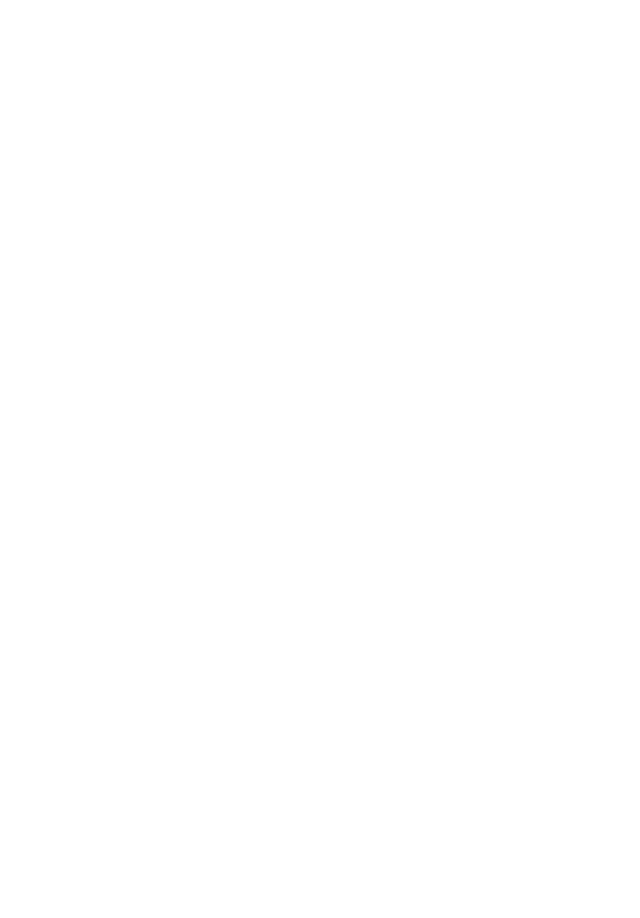
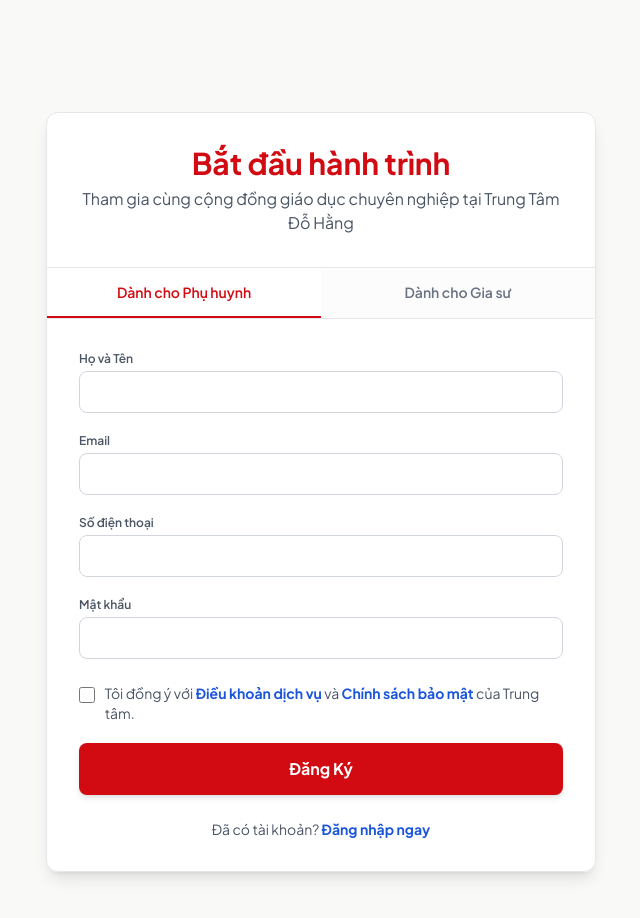
Before and after one commit to binhv005/tutor-website-project, a React (Vite) app in the folder tutor-frontend/: page /register in a window 1280 px wide. Before the commit this address had no page. Shown: the whole page, without its empty margins (319-959 px from the left). Before the commit the page ends 800 px from the top, so only its background shows below. Built offline with nearby package versions, Linux system fonts and the light colour scheme; the HTML template or start-up script is replaced by a standard one.

Commit message:
feat: add register page and route register

```diff
--- a/tutor-frontend/src/App.jsx
+++ b/tutor-frontend/src/App.jsx
@@ -7,6 +7,7 @@
 import ParentPage from "./pages/ParentPage";
 import TutorPage from "./pages/TutorPage";
 import LoginPage from "./pages/LoginPage";
+import RegisterPage from "./pages/RegisterPage";
 function App() {
   return (
     <BrowserRouter>
@@ -20,6 +21,7 @@
           <Route path="tutors" element={<TutorPage />} />
         </Route>
         <Route path="/login" element={<LoginPage />} />
+        <Route path="/register" element={<RegisterPage />} />
       </Routes>
     </BrowserRouter>
   );
--- /dev/null
+++ b/tutor-frontend/src/pages/RegisterPage.jsx
@@ -0,0 +1,216 @@
+import { useState } from "react";
+import { Link } from "react-router-dom";
+export default function RegisterPage() {
+  const [activeTab, setActiveTab] = useState("parent");
+
+  const [formData, setFormData] = useState({
+    fullName: "",
+    email: "",
+    phone: "",
+    subject: "",
+    password: "",
+    agreeTerms: false,
+  });
+  const [isLoading, setIsLoading] = useState(false);
+
+  const handleInputChange = (e) => {
+    const { name, value, type, checked } = e.target;
+    setFormData((prev) => ({
+      ...prev,
+      [name]: type === "checkbox" ? checked : value,
+    }));
+  };
+
+  const handleRegisterSubmit = (e) => {
+    e.preventDefault();
+    setIsLoading(true);
+
+    setTimeout(() => {
+      alert("Yêu cầu đang được gửi đi. Vui lòng kiểm tra email sau vài phút.");
+      setIsLoading(false);
+    }, 1500);
+  };
+
+  return (
+    <div className="bg-neutral text-gray-900 font-sans min-h-screen flex flex-col relative">
+      <div className="pt-28 pb-12 px-4 sm:px-6 flex-1 flex flex-col items-center justify-center">
+        <div className="w-full max-w-[550px] bg-white/95 backdrop-blur-md rounded-xl shadow-lg border border-gray-200 overflow-hidden">
+          <div className="p-5 sm:p-8 text-center border-b border-gray-200">
+            <h1 className="text-2xl sm:text-3xl font-bold text-primary mb-1.5">
+              Bắt đầu hành trình
+            </h1>
+            <p className="text-sm sm:text-base text-gray-600">
+              Tham gia cùng cộng đồng giáo dục chuyên nghiệp tại Trung Tâm Đỗ
+              Hằng
+            </p>
+          </div>
+
+          <div className="flex border-b border-gray-200 bg-gray-50/50">
+            <button
+              type="button"
+              className={`flex-1 py-3.5 text-sm font-semibold transition-all border-b-2 cursor-pointer ${
+                activeTab === "parent"
+                  ? "border-primary text-primary bg-white"
+                  : "border-transparent text-gray-500 hover:bg-gray-100/50"
+              }`}
+              onClick={() => setActiveTab("parent")}
+            >
+              Dành cho Phụ huynh
+            </button>
+            <button
+              type="button"
+              className={`flex-1 py-3.5 text-sm font-semibold transition-all border-b-2 cursor-pointer ${
+                activeTab === "tutor"
+                  ? "border-primary text-primary bg-white"
+                  : "border-transparent text-gray-500 hover:bg-gray-100/50"
+              }`}
+              onClick={() => setActiveTab("tutor")}
+            >
+              Dành cho Gia sư
+            </button>
+          </div>
+
+          <div className="p-5 sm:p-8">
+            <form
+              onSubmit={handleRegisterSubmit}
+              className="space-y-4 sm:space-y-5"
+            >
+              <div className="space-y-1">
+                <label className="block text-xs font-semibold text-gray-600">
+                  Họ và Tên
+                </label>
+                <input
+                  type="text"
+                  name="fullName"
+                  required
+                  value={formData.fullName}
+                  onChange={handleInputChange}
+                  className="w-full pl-4 py-2.5 rounded-lg border border-gray-300 focus:ring-2 focus:ring-tertiary/20 focus:border-tertiary outline-none transition-all text-sm bg-white"
+                />
+              </div>
+
+              <div className="space-y-1">
+                <label className="block text-xs font-semibold text-gray-600">
+                  Email
+                </label>
+                <input
+                  type="email"
+                  name="email"
+                  required
+                  value={formData.email}
+                  onChange={handleInputChange}
+                  className="w-full pl-4 py-2.5 rounded-lg border border-gray-300 focus:ring-2 focus:ring-tertiary/20 focus:border-tertiary outline-none transition-all text-sm bg-white"
+                />
+              </div>
+
+              <div className="space-y-1">
+                <label className="block text-xs font-semibold text-gray-600">
+                  Số điện thoại
+                </label>
+                <input
+                  type="tel"
+                  name="phone"
+                  required
+                  value={formData.phone}
+                  onChange={handleInputChange}
+                  className="w-full pl-4 py-2.5 rounded-lg border border-gray-300 focus:ring-2 focus:ring-tertiary/20 focus:border-tertiary outline-none transition-all text-sm bg-white"
+                />
+              </div>
+
+              {activeTab === "tutor" && (
+                <div className="animate-in fade-in slide-in-from-top-2 duration-300">
+                  <div className="space-y-1">
+                    <label className="block text-xs font-semibold text-gray-600">
+                      Chuyên môn giảng dạy
+                    </label>
+                    <div className="relative">
+                      <select
+                        name="subject"
+                        required={activeTab === "tutor"}
+                        value={formData.subject}
+                        onChange={handleInputChange}
+                        className="w-full pl-4 py-2.5 rounded-lg border border-gray-300 focus:ring-2 focus:ring-tertiary/20 focus:border-tertiary outline-none transition-all text-sm bg-white appearance-none cursor-pointer"
+                      >
+                        <option value="">Chọn môn học sở trường</option>
+                        <option value="math">Toán học</option>
+                        <option value="physics">Vật lý</option>
+                        <option value="chemistry">Hóa học</option>
+                        <option value="english">Tiếng Anh</option>
+                        <option value="literature">Ngữ văn</option>
+                      </select>
+                    </div>
+                  </div>
+                </div>
+              )}
+
+              <div className="space-y-1">
+                <label className="block text-xs font-semibold text-gray-600">
+                  Mật khẩu
+                </label>
+
+                <input
+                  type="password"
+                  name="password"
+                  required
+                  value={formData.password}
+                  onChange={handleInputChange}
+                  className="w-full pl-4 py-2.5 rounded-lg border border-gray-300 focus:ring-2 focus:ring-tertiary/20 focus:border-tertiary outline-none transition-all text-sm bg-white"
+                />
+              </div>
+
+              {/* Điều khoản sử dụng */}
+              <div className="flex items-start gap-2.5 pt-1">
+                <input
+                  id="agreeTerms"
+                  name="agreeTerms"
+                  type="checkbox"
+                  required
+                  checked={formData.agreeTerms}
+                  onChange={handleInputChange}
+                  className="mt-1 rounded border-gray-300 text-primary focus:ring-primary cursor-pointer w-4 h-4"
+                />
+                <label
+                  htmlFor="agreeTerms"
+                  className="text-xs sm:text-sm text-gray-600 cursor-pointer select-none"
+                >
+                  Tôi đồng ý với{" "}
+                  <a
+                    className="text-tertiary font-bold hover:underline"
+                    href="#terms"
+                  >
+                    Điều khoản dịch vụ
+                  </a>{" "}
+                  và{" "}
+                  <a
+                    className="text-tertiary font-bold hover:underline"
+                    href="#privacy"
+                  >
+                    Chính sách bảo mật
+                  </a>{" "}
+                  của Trung tâm.
+                </label>
+              </div>
+
+              <button
+                type="submit"
+                disabled={isLoading}
+                className="w-full bg-primary text-white py-3.5 rounded-lg font-bold text-sm sm:text-base shadow-md hover:opacity-95 active:scale-[0.98] transition-all flex justify-center items-center gap-2 cursor-pointer disabled:opacity-75"
+              >
+                {isLoading ? <span>Đang xử lý...</span> : <span>Đăng Ký</span>}
+              </button>
+            </form>
+
+            <div className="mt-6 text-center text-sm">
+              <p className="text-gray-600">
+                Đã có tài khoản?{" "}
+                <Link to="/login" className="font-bold text-tertiary">
+                  Đăng nhập ngay
+                </Link>
+              </p>
+            </div>
+          </div>
+        </div>
+      </div>
+    </div>
+  );
+}
```
